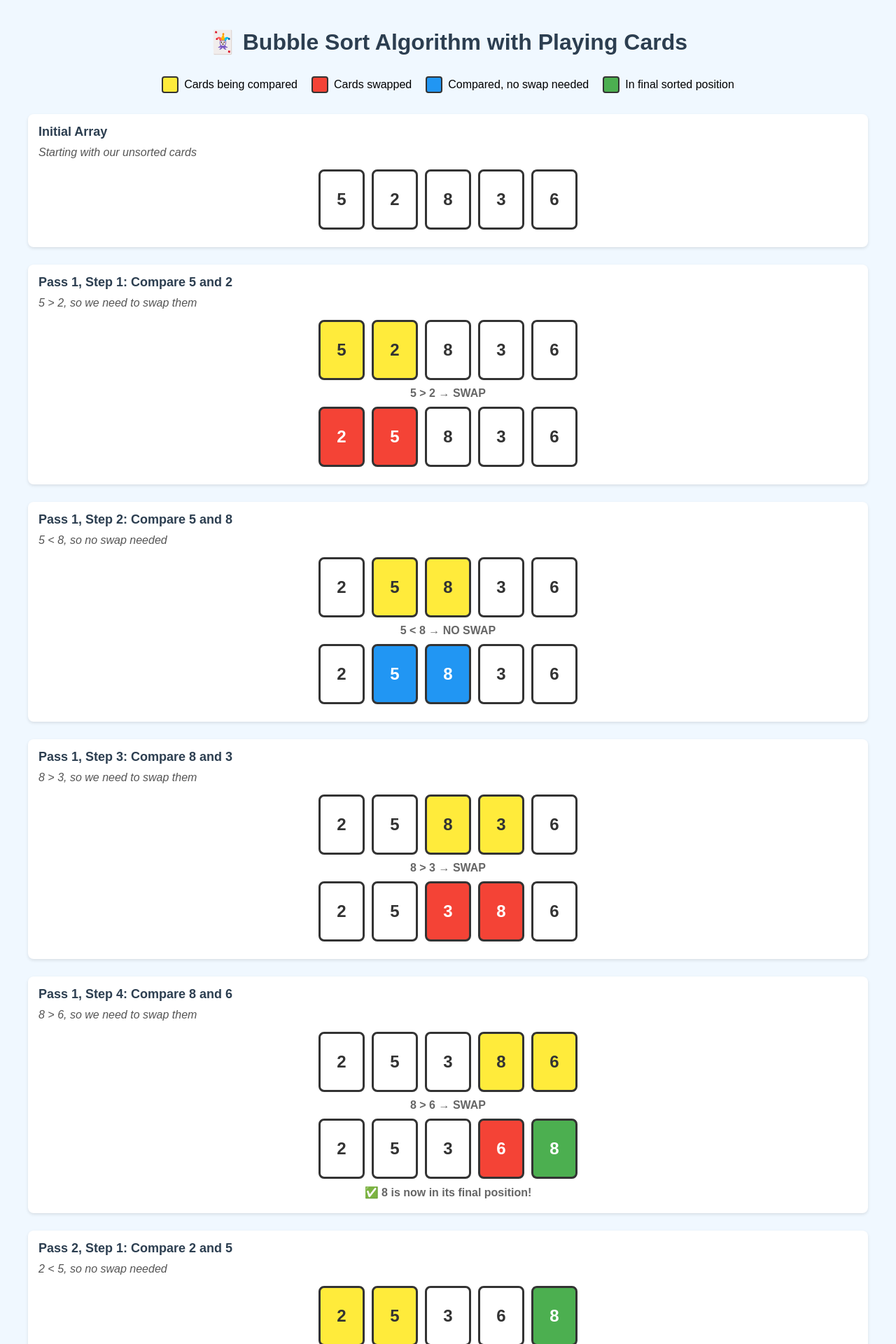
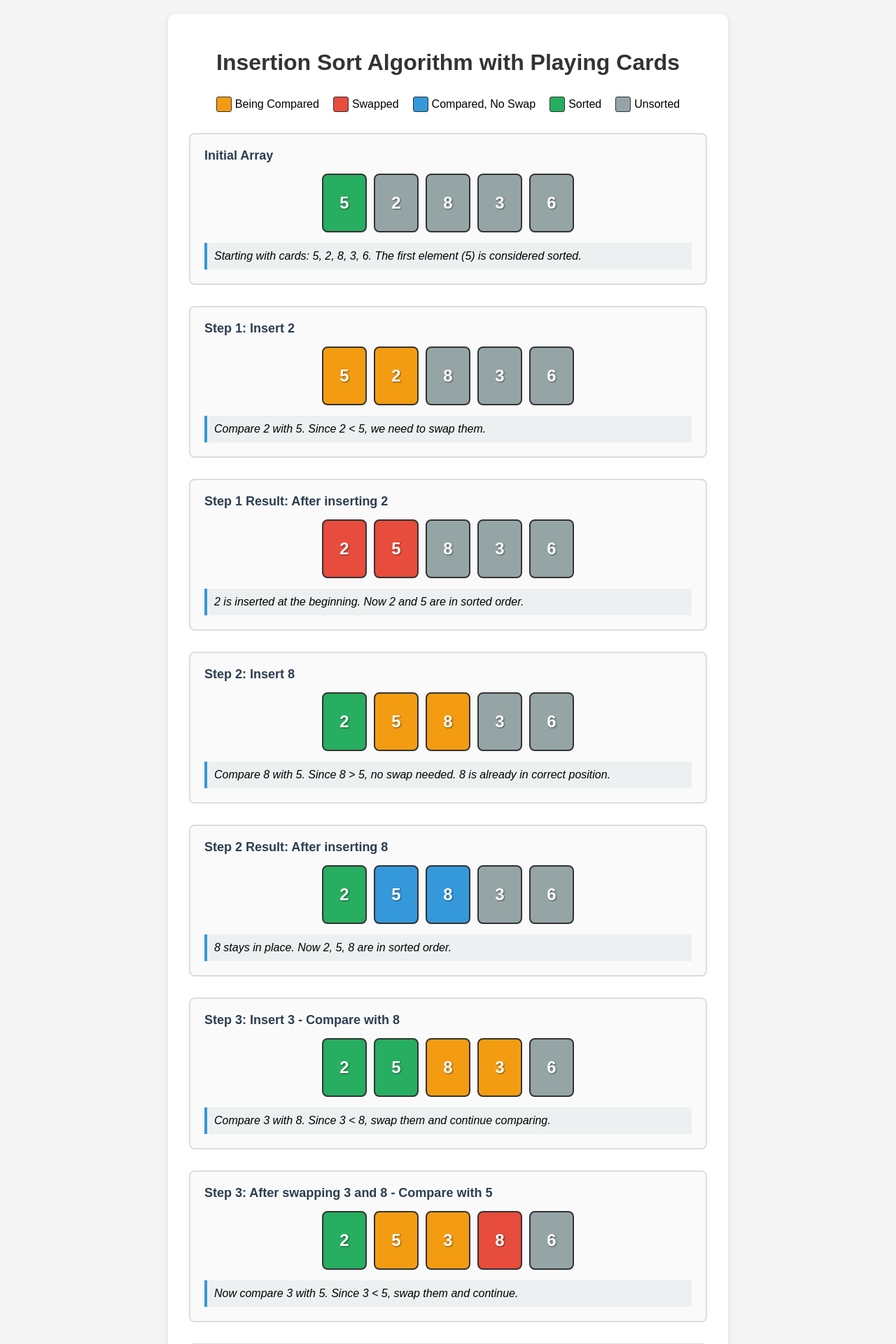
Before and after one commit to League-Labs/coding-with-cards, a Jekyll site: the page insertionsort.html, which Jekyll copies as it is, in a window 1280 px wide. Shown: the top 1920 px of the page at 70% size. Built offline with Jekyll 4.4.1, drawn with Linux system fonts in a browser that asks for light colours; some of the changed text lies outside the part shown.

Commit message:
Update Insertion Sort page: correct title, enhance styling, and improve step explanations

```diff
--- a/insertionsort.html
+++ b/insertionsort.html
@@ -3,70 +3,49 @@
 <head>
     <meta charset="UTF-8">
     <meta name="viewport" content="width=device-width, initial-scale=1.0">
-    <title>Bubble Sort with Playing Cards</title>
+    <title>Insertion Sort with Playing Cards</title>
     <style>
         body {
             font-family: Arial, sans-serif;
-            max-width: 1200px;
+            max-width: 800px;
             margin: 0 auto;
             padding: 20px;
-            background-color: #f0f8ff;
+            background-color: #f5f5f5;
+        }
+
+        .container {
+            background: white;
+            padding: 30px;
+            border-radius: 10px;
+            box-shadow: 0 2px 10px rgba(0,0,0,0.1);
         }
 
         h1 {
+            color: #333;
             text-align: center;
-            color: #2c3e50;
             margin-bottom: 30px;
         }
 
-        .legend {
-            display: flex;
-            justify-content: center;
-            gap: 20px;
-            margin-bottom: 30px;
-            flex-wrap: wrap;
-        }
-
-        .legend-item {
-            display: flex;
-            align-items: center;
-            gap: 8px;
-        }
-
-        .legend-color {
-            width: 20px;
-            height: 20px;
-            border: 2px solid #333;
-            border-radius: 4px;
-        }
-
         .step {
-            margin-bottom: 25px;
-            padding: 15px;
-            background-color: white;
+            margin: 30px 0;
+            padding: 20px;
+            border: 2px solid #ddd;
             border-radius: 8px;
-            box-shadow: 0 2px 4px rgba(0,0,0,0.1);
+            background-color: #fafafa;
         }
 
         .step-title {
+            font-size: 18px;
             font-weight: bold;
-            font-size: 18px;
-            margin-bottom: 10px;
+            margin-bottom: 15px;
             color: #2c3e50;
-        }
-
-        .step-description {
-            margin-bottom: 15px;
-            color: #555;
-            font-style: italic;
         }
 
         .cards {
             display: flex;
             gap: 10px;
             justify-content: center;
-            align-items: center;
-            margin: 10px 0;
+            margin: 15px 0;
         }
 
         .card {
@@ -77,300 +56,263 @@
             justify-content: center;
             font-size: 24px;
             font-weight: bold;
-            border: 3px solid #333;
+            border: 2px solid #333;
             border-radius: 8px;
-            color: #333;
-            background-color: white;
+            color: white;
+            text-shadow: 1px 1px 2px rgba(0,0,0,0.5);
         }
 
-        .yellow { background-color: #ffeb3b !important; }
-        .red { background-color: #f44336 !important; color: white; }
-        .blue { background-color: #2196f3 !important; color: white; }
-        .green { background-color: #4caf50 !important; color: white; }
-
-        .arrow {
-            font-size: 24px;
-            color: #666;
-            margin: 0 10px;
+        .comparing {
+            background-color: #f39c12; /* Yellow - being compared */
         }
 
-        .comparison {
-            text-align: center;
-            margin: 5px 0;
-            font-weight: bold;
-            color: #666;
+        .swapped {
+            background-color: #e74c3c; /* Red - was swapped */
         }
 
-        .final {
-            background-color: #e8f5e8;
-            border: 2px solid #4caf50;
+        .no-swap {
+            background-color: #3498db; /* Blue - compared but not swapped */
+        }
+
+        .sorted {
+            background-color: #27ae60; /* Green - in final sorted position */
+        }
+
+        .unsorted {
+            background-color: #95a5a6; /* Gray - not yet processed */
+        }
+
+        .explanation {
+            margin-top: 15px;
+            padding: 10px;
+            background-color: #ecf0f1;
+            border-left: 4px solid #3498db;
+            font-style: italic;
+        }
+
+        .legend {
+            display: flex;
+            justify-content: center;
+            gap: 20px;
+            margin: 20px 0;
+            flex-wrap: wrap;
+        }
+
+        .legend-item {
+            display: flex;
+            align-items: center;
+            gap: 5px;
+        }
+
+        .legend-color {
+            width: 20px;
+            height: 20px;
+            border: 1px solid #333;
+            border-radius: 3px;
         }
     </style>
 </head>
 <body>
-    <h1>🃏 Bubble Sort Algorithm with Playing Cards</h1>
+    <div class="container">
+        <h1>Insertion Sort Algorithm with Playing Cards</h1>
 
         <div class="legend">
             <div class="legend-item">
-            <div class="legend-color yellow"></div>
-            <span>Cards being compared</span>
+                <div class="legend-color comparing"></div>
+                <span>Being Compared</span>
             </div>
             <div class="legend-item">
-            <div class="legend-color red"></div>
-            <span>Cards swapped</span>
+                <div class="legend-color swapped"></div>
+                <span>Swapped</span>
             </div>
             <div class="legend-item">
-            <div class="legend-color blue"></div>
-            <span>Compared, no swap needed</span>
+                <div class="legend-color no-swap"></div>
+                <span>Compared, No Swap</span>
             </div>
             <div class="legend-item">
-            <div class="legend-color green"></div>
-            <span>In final sorted position</span>
+                <div class="legend-color sorted"></div>
+                <span>Sorted</span>
+            </div>
+            <div class="legend-item">
+                <div class="legend-color unsorted"></div>
+                <span>Unsorted</span>
             </div>
         </div>
 
         <div class="step">
             <div class="step-title">Initial Array</div>
-        <div class="step-description">Starting with our unsorted cards</div>
             <div class="cards">
-            <div class="card">5</div>
-            <div class="card">2</div>
-            <div class="card">8</div>
-            <div class="card">3</div>
-            <div class="card">6</div>
+                <div class="card sorted">5</div>
+                <div class="card unsorted">2</div>
+                <div class="card unsorted">8</div>
+                <div class="card unsorted">3</div>
+                <div class="card unsorted">6</div>
             </div>
-    </div>
-
-    <!-- Pass 1 -->
-    <div class="step">
-        <div class="step-title">Pass 1, Step 1: Compare 5 and 2</div>
-        <div class="step-description">5 > 2, so we need to swap them</div>
-        <div class="cards">
-            <div class="card yellow">5</div>
-            <div class="card yellow">2</div>
-            <div class="card">8</div>
-            <div class="card">3</div>
-            <div class="card">6</div>
-        </div>
-        <div class="comparison">5 > 2 → SWAP</div>
-        <div class="cards">
-            <div class="card red">2</div>
-            <div class="card red">5</div>
-            <div class="card">8</div>
-            <div class="card">3</div>
-            <div class="card">6</div>
+            <div class="explanation">
+                Starting with cards: 5, 2, 8, 3, 6. The first element (5) is considered sorted.
             </div>
         </div>
 
         <div class="step">
-        <div class="step-title">Pass 1, Step 2: Compare 5 and 8</div>
-        <div class="step-description">5 < 8, so no swap needed</div>
+            <div class="step-title">Step 1: Insert 2</div>
             <div class="cards">
-            <div class="card">2</div>
-            <div class="card yellow">5</div>
-            <div class="card yellow">8</div>
-            <div class="card">3</div>
-            <div class="card">6</div>
+                <div class="card comparing">5</div>
+                <div class="card comparing">2</div>
+                <div class="card unsorted">8</div>
+                <div class="card unsorted">3</div>
+                <div class="card unsorted">6</div>
             </div>
-        <div class="comparison">5 < 8 → NO SWAP</div>
-        <div class="cards">
-            <div class="card">2</div>
-            <div class="card blue">5</div>
-            <div class="card blue">8</div>
-            <div class="card">3</div>
-            <div class="card">6</div>
+            <div class="explanation">
+                Compare 2 with 5. Since 2 < 5, we need to swap them.
             </div>
         </div>
 
         <div class="step">
-        <div class="step-title">Pass 1, Step 3: Compare 8 and 3</div>
-        <div class="step-description">8 > 3, so we need to swap them</div>
+            <div class="step-title">Step 1 Result: After inserting 2</div>
             <div class="cards">
-            <div class="card">2</div>
-            <div class="card">5</div>
-            <div class="card yellow">8</div>
-            <div class="card yellow">3</div>
-            <div class="card">6</div>
+                <div class="card swapped">2</div>
+                <div class="card swapped">5</div>
+                <div class="card unsorted">8</div>
+                <div class="card unsorted">3</div>
+                <div class="card unsorted">6</div>
             </div>
-        <div class="comparison">8 > 3 → SWAP</div>
-        <div class="cards">
-            <div class="card">2</div>
-            <div class="card">5</div>
-            <div class="card red">3</div>
-            <div class="card red">8</div>
-            <div class="card">6</div>
+            <div class="explanation">
+                2 is inserted at the beginning. Now 2 and 5 are in sorted order.
             </div>
         </div>
 
         <div class="step">
-        <div class="step-title">Pass 1, Step 4: Compare 8 and 6</div>
-        <div class="step-description">8 > 6, so we need to swap them</div>
+            <div class="step-title">Step 2: Insert 8</div>
             <div class="cards">
-            <div class="card">2</div>
-            <div class="card">5</div>
-            <div class="card">3</div>
-            <div class="card yellow">8</div>
-            <div class="card yellow">6</div>
+                <div class="card sorted">2</div>
+                <div class="card comparing">5</div>
+                <div class="card comparing">8</div>
+                <div class="card unsorted">3</div>
+                <div class="card unsorted">6</div>
             </div>
-        <div class="comparison">8 > 6 → SWAP</div>
-        <div class="cards">
-            <div class="card">2</div>
-            <div class="card">5</div>
-            <div class="card">3</div>
-            <div class="card red">6</div>
-            <div class="card green">8</div>
-        </div>
-        <div class="comparison">✅ 8 is now in its final position!</div>
-    </div>
-
-    <!-- Pass 2 -->
-    <div class="step">
-        <div class="step-title">Pass 2, Step 1: Compare 2 and 5</div>
-        <div class="step-description">2 < 5, so no swap needed</div>
-        <div class="cards">
-            <div class="card yellow">2</div>
-            <div class="card yellow">5</div>
-            <div class="card">3</div>
-            <div class="card">6</div>
-            <div class="card green">8</div>
-        </div>
-        <div class="comparison">2 < 5 → NO SWAP</div>
-        <div class="cards">
-            <div class="card blue">2</div>
-            <div class="card blue">5</div>
-            <div class="card">3</div>
-            <div class="card">6</div>
-            <div class="card green">8</div>
+            <div class="explanation">
+                Compare 8 with 5. Since 8 > 5, no swap needed. 8 is already in correct position.
             </div>
         </div>
 
         <div class="step">
-        <div class="step-title">Pass 2, Step 2: Compare 5 and 3</div>
-        <div class="step-description">5 > 3, so we need to swap them</div>
+            <div class="step-title">Step 2 Result: After inserting 8</div>
             <div class="cards">
-            <div class="card">2</div>
-            <div class="card yellow">5</div>
-            <div class="card yellow">3</div>
-            <div class="card">6</div>
-            <div class="card green">8</div>
+                <div class="card sorted">2</div>
+                <div class="card no-swap">5</div>
+                <div class="card no-swap">8</div>
+                <div class="card unsorted">3</div>
+                <div class="card unsorted">6</div>
             </div>
-        <div class="comparison">5 > 3 → SWAP</div>
-        <div class="cards">
-            <div class="card">2</div>
-            <div class="card red">3</div>
-            <div class="card red">5</div>
-            <div class="card">6</div>
-            <div class="card green">8</div>
+            <div class="explanation">
+                8 stays in place. Now 2, 5, 8 are in sorted order.
             </div>
         </div>
 
         <div class="step">
-        <div class="step-title">Pass 2, Step 3: Compare 5 and 6</div>
-        <div class="step-description">5 < 6, so no swap needed</div>
+            <div class="step-title">Step 3: Insert 3 - Compare with 8</div>
             <div class="cards">
-            <div class="card">2</div>
-            <div class="card">3</div>
-            <div class="card yellow">5</div>
-            <div class="card yellow">6</div>
-            <div class="card green">8</div>
+                <div class="card sorted">2</div>
+                <div class="card sorted">5</div>
+                <div class="card comparing">8</div>
+                <div class="card comparing">3</div>
+                <div class="card unsorted">6</div>
             </div>
-        <div class="comparison">5 < 6 → NO SWAP</div>
-        <div class="cards">
-            <div class="card">2</div>
-            <div class="card">3</div>
-            <div class="card blue">5</div>
-            <div class="card green">6</div>
-            <div class="card green">8</div>
-        </div>
-        <div class="comparison">✅ 6 is now in its final position!</div>
-    </div>
-
-    <!-- Pass 3 -->
-    <div class="step">
-        <div class="step-title">Pass 3, Step 1: Compare 2 and 3</div>
-        <div class="step-description">2 < 3, so no swap needed</div>
-        <div class="cards">
-            <div class="card yellow">2</div>
-            <div class="card yellow">3</div>
-            <div class="card">5</div>
-            <div class="card green">6</div>
-            <div class="card green">8</div>
-        </div>
-        <div class="comparison">2 < 3 → NO SWAP</div>
-        <div class="cards">
-            <div class="card blue">2</div>
-            <div class="card blue">3</div>
-            <div class="card">5</div>
-            <div class="card green">6</div>
-            <div class="card green">8</div>
+            <div class="explanation">
+                Compare 3 with 8. Since 3 < 8, swap them and continue comparing.
             </div>
         </div>
 
         <div class="step">
-        <div class="step-title">Pass 3, Step 2: Compare 3 and 5</div>
-        <div class="step-description">3 < 5, so no swap needed</div>
+            <div class="step-title">Step 3: After swapping 3 and 8 - Compare with 5</div>
             <div class="cards">
-            <div class="card">2</div>
-            <div class="card yellow">3</div>
-            <div class="card yellow">5</div>
-            <div class="card green">6</div>
-            <div class="card green">8</div>
+                <div class="card sorted">2</div>
+                <div class="card comparing">5</div>
+                <div class="card comparing">3</div>
+                <div class="card swapped">8</div>
+                <div class="card unsorted">6</div>
             </div>
-        <div class="comparison">3 < 5 → NO SWAP</div>
-        <div class="cards">
-            <div class="card">2</div>
-            <div class="card blue">3</div>
-            <div class="card green">5</div>
-            <div class="card green">6</div>
-            <div class="card green">8</div>
+            <div class="explanation">
+                Now compare 3 with 5. Since 3 < 5, swap them and continue.
             </div>
-        <div class="comparison">✅ 5 is now in its final position!</div>
         </div>
 
-    <!-- Pass 4 -->
         <div class="step">
-        <div class="step-title">Pass 4, Step 1: Compare 2 and 3</div>
-        <div class="step-description">2 < 3, so no swap needed</div>
+            <div class="step-title">Step 3: After swapping 3 and 5 - Compare with 2</div>
             <div class="cards">
-            <div class="card yellow">2</div>
-            <div class="card yellow">3</div>
-            <div class="card green">5</div>
-            <div class="card green">6</div>
-            <div class="card green">8</div>
+                <div class="card comparing">2</div>
+                <div class="card comparing">3</div>
+                <div class="card swapped">5</div>
+                <div class="card swapped">8</div>
+                <div class="card unsorted">6</div>
             </div>
-        <div class="comparison">2 < 3 → NO SWAP</div>
-        <div class="cards">
-            <div class="card blue">2</div>
-            <div class="card green">3</div>
-            <div class="card green">5</div>
-            <div class="card green">6</div>
-            <div class="card green">8</div>
+            <div class="explanation">
+                Compare 3 with 2. Since 3 > 2, no more swaps needed. 3 is in correct position.
             </div>
-        <div class="comparison">✅ 3 is now in its final position!</div>
         </div>
 
-    <!-- Final Result -->
-    <div class="step final">
-        <div class="step-title">🎉 Final Sorted Array</div>
-        <div class="step-description">All cards are now in ascending order!</div>
+        <div class="step">
+            <div class="step-title">Step 3 Result: After inserting 3</div>
             <div class="cards">
-            <div class="card green">2</div>
-            <div class="card green">3</div>
-            <div class="card green">5</div>
-            <div class="card green">6</div>
-            <div class="card green">8</div>
+                <div class="card no-swap">2</div>
+                <div class="card swapped">3</div>
+                <div class="card swapped">5</div>
+                <div class="card swapped">8</div>
+                <div class="card unsorted">6</div>
             </div>
-        <div class="comparison">✅ Bubble sort complete! The array is fully sorted.</div>
+            <div class="explanation">
+                3 is inserted in correct position. Now 2, 3, 5, 8 are in sorted order.
+            </div>
         </div>
 
-    <div style="margin-top: 40px; padding: 20px; background-color: #f8f9fa; border-radius: 8px;">
-        <h3>How Bubble Sort Works:</h3>
-        <p><strong>1.</strong> Compare adjacent elements in the array</p>
-        <p><strong>2.</strong> If they are in the wrong order, swap them</p>
-        <p><strong>3.</strong> Continue through the array until no more swaps are needed</p>
-        <p><strong>4.</strong> After each pass, the largest unsorted element "bubbles up" to its correct position</p>
+        <div class="step">
+            <div class="step-title">Step 4: Insert 6 - Compare with 8</div>
+            <div class="cards">
+                <div class="card sorted">2</div>
+                <div class="card sorted">3</div>
+                <div class="card sorted">5</div>
+                <div class="card comparing">8</div>
+                <div class="card comparing">6</div>
+            </div>
+            <div class="explanation">
+                Compare 6 with 8. Since 6 < 8, swap them and continue comparing.
+            </div>
+        </div>
+
+        <div class="step">
+            <div class="step-title">Step 4: After swapping 6 and 8 - Compare with 5</div>
+            <div class="cards">
+                <div class="card sorted">2</div>
+                <div class="card sorted">3</div>
+                <div class="card comparing">5</div>
+                <div class="card comparing">6</div>
+                <div class="card swapped">8</div>
+            </div>
+            <div class="explanation">
+                Compare 6 with 5. Since 6 > 5, no more swaps needed. 6 is in correct position.
+            </div>
+        </div>
+
+        <div class="step">
+            <div class="step-title">Final Result: Completely Sorted</div>
+            <div class="cards">
+                <div class="card sorted">2</div>
+                <div class="card sorted">3</div>
+                <div class="card no-swap">5</div>
+                <div class="card swapped">6</div>
+                <div class="card sorted">8</div>
+            </div>
+            <div class="explanation">
+                All cards are now in sorted order: 2, 3, 5, 6, 8. Insertion sort complete!
+            </div>
+        </div>
+
+        <div style="margin-top: 40px; padding: 20px; background-color: #e8f4f8; border-radius: 8px;">
+            <h3>How Insertion Sort Works:</h3>
+            <p>Insertion sort builds the final sorted array one element at a time. It takes each element from the unsorted portion and inserts it into the correct position in the sorted portion by comparing and swapping with elements to its left until it finds its proper place.</p>
             <p><strong>Time Complexity:</strong> O(n²) in worst case, O(n) in best case (already sorted)</p>
             <p><strong>Space Complexity:</strong> O(1) - sorts in place</p>
         </div>
+    </div>
 </body>
 </html>
```
Lines whose indentation alone changed are shown as unchanged.
